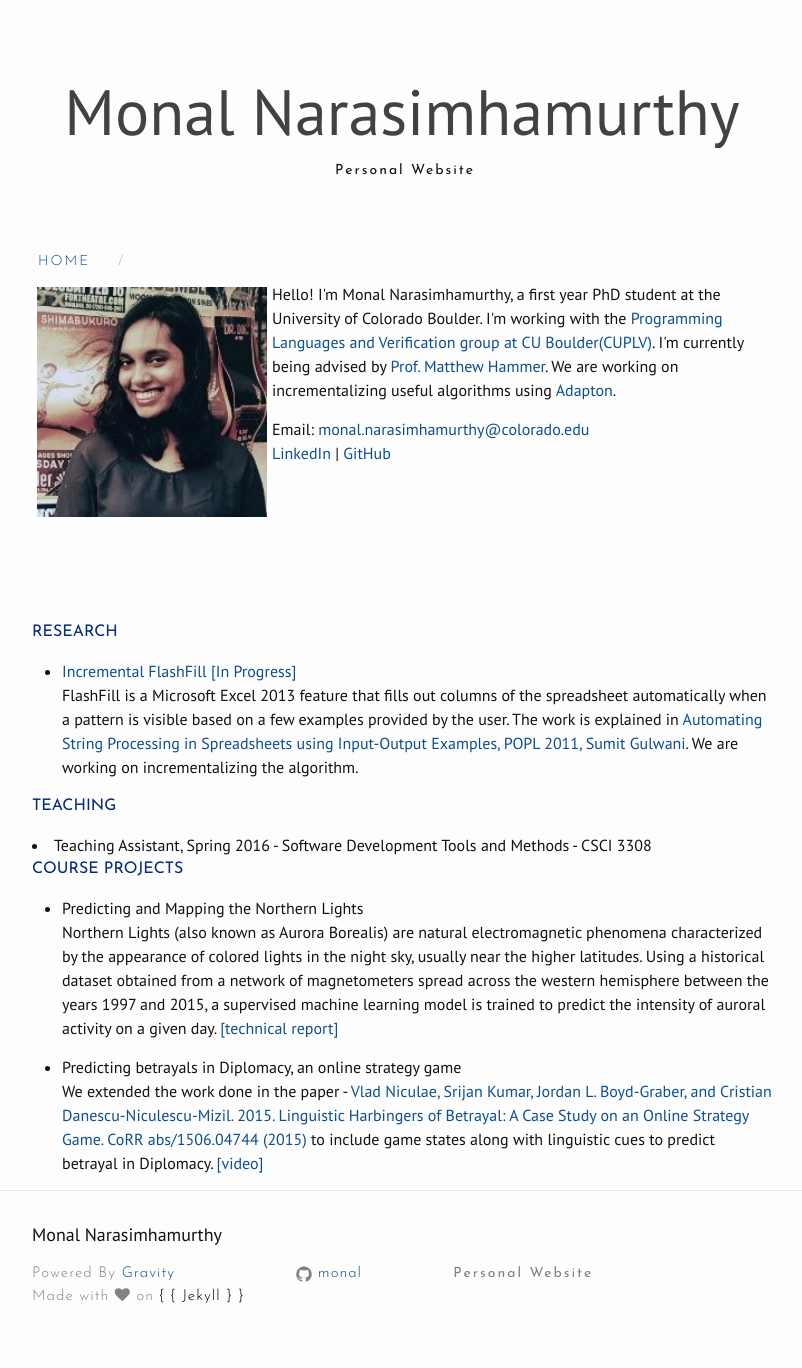
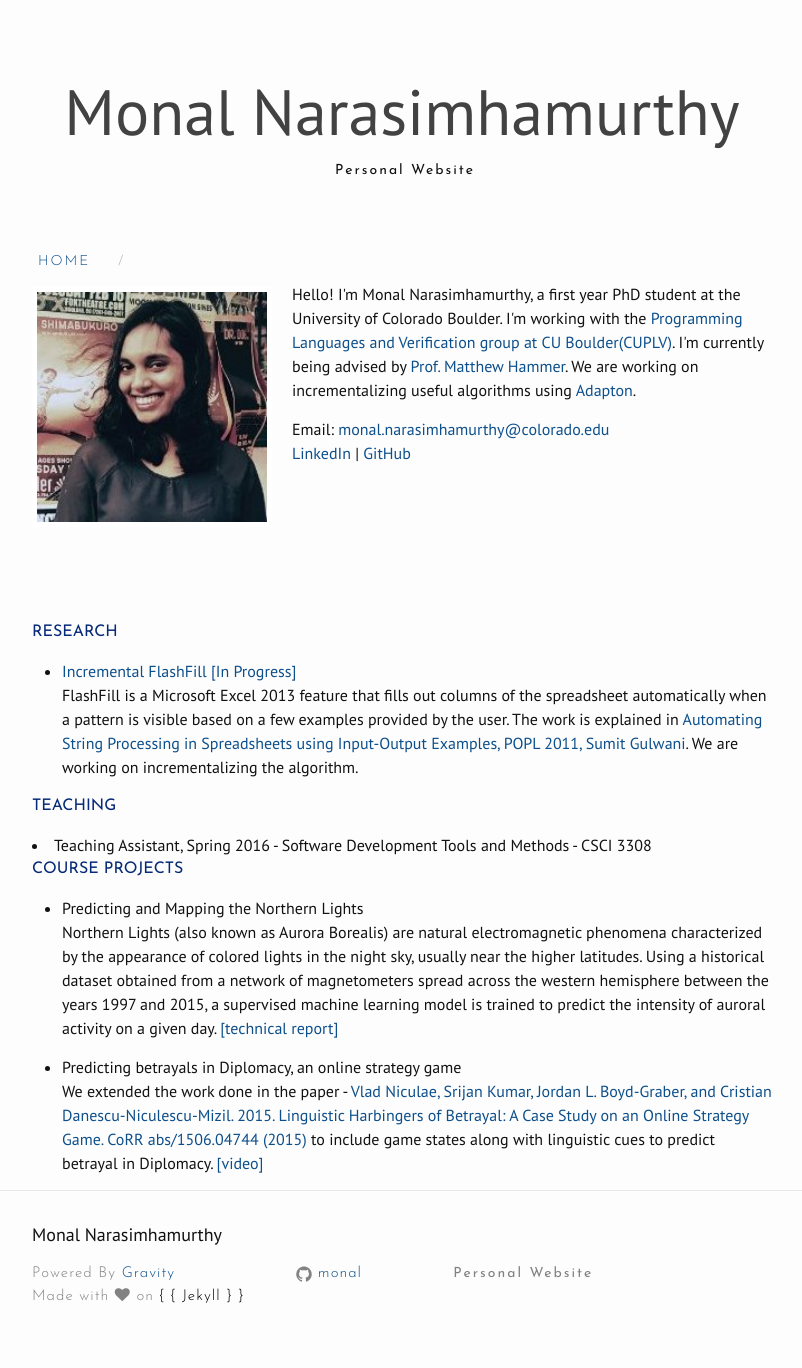
Before and after one commit to monal/monal.github.io, a Jekyll site: the page built from index.html, in a window 1280 px wide. Shown: the whole page, without its empty margins (238-1040 px from the left). Built offline with Jekyll 4.4.1, drawn with Linux system fonts in a browser that asks for light colours; nearby versions of some CDN libraries.

Commit message:
Fix error

```diff
--- a/index.html
+++ b/index.html
@@ -3,7 +3,9 @@
 ---
 
 <div class="home">
-<p style="float: left;"style="margin-top: 5px; margin-right: 20px;"><img src="monal.jpg" alt="" height="230" width="230" style='border:5px solid #FFF'></p>
+<p style="float: left; margin-top: 5px; margin-right: 20px;">
+  <img src="monal.jpg" alt="" height="230" width="230" style='border:5px solid #FFF'>
+</p>
 <p style="margin-top: 10px; margin-left: 30px">Hello! I'm Monal Narasimhamurthy, a first year PhD student at the University of Colorado Boulder. I'm working with the <a href="http://plv.colorado.edu">Programming Languages and Verification group at CU Boulder(CUPLV)</a>. I'm currently being advised by <a href="http://www.matthewhammer.org">Prof. Matthew Hammer</a>. We are working on incrementalizing useful algorithms using <a href="http://plv.colorado.edu/adapton/">Adapton</a>.
 </p>
 <p>Email: <a href="mailto:monal.narasimhamurthy@colorado.edu">monal.narasimhamurthy@colorado.edu</a><br>
```
